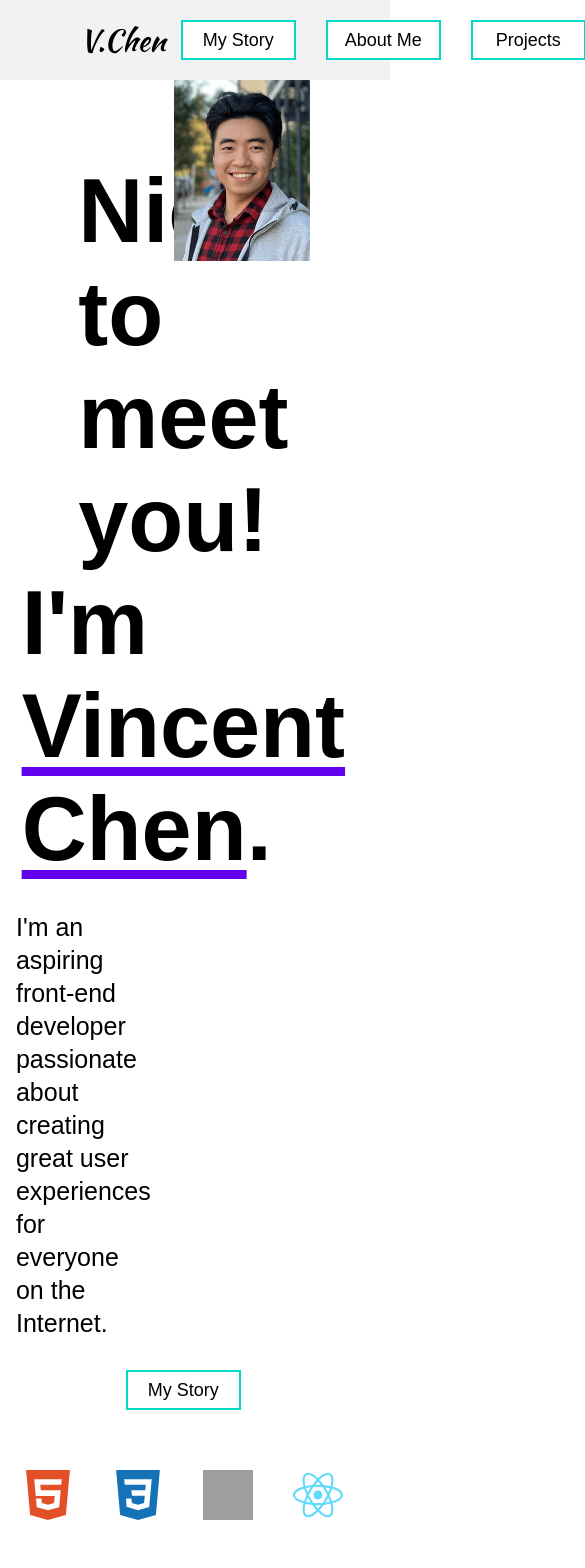
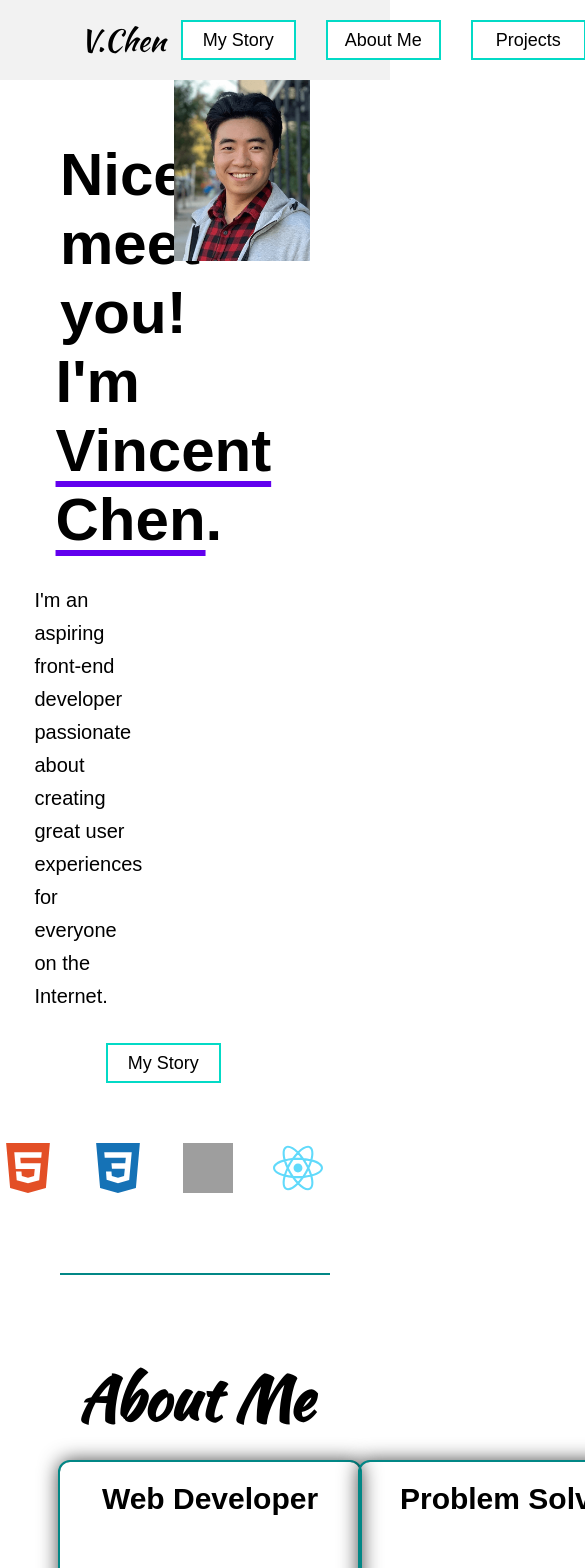
Before and after one commit to VincentChen6345/personal-portfolio, a React (Create React App) app: page / in a window 390 px wide. Shown: the top 1568 px of the page, 585 px wide, since content can reach past the window. Built offline with nearby package versions, Linux system fonts and the light colour scheme; grey boxes are pictures that could not be loaded.

Commit message:
media queries pt 1

```diff
--- a/src/App.css
+++ b/src/App.css
@@ -228,3 +228,36 @@ a {
   width: 30px;
   color: var(--on-background);
 }
+
+@media only screen and (max-width: 1420px) {
+  .heading-primary {
+    font-size: 80px;
+  }
+}
+@media only screen and (max-width: 1320px) {
+  .heading-primary {
+    font-size: 70px;
+  }
+  .summary {
+    padding-right: 150px;
+  }
+}
+@media only screen and (max-width: 1212px) {
+  .app-container {
+    padding: 0 60px;
+  }
+}
+
+@media only screen and (max-width: 1190px) {
+  .introduction-text {
+    padding: 60px 0;
+  }
+}
+@media only screen and (max-width: 1102px) {
+  .heading-primary {
+    font-size: 60px;
+  }
+  .summary {
+    font-size: 20px;
+  }
+}
--- a/src/App.jsx
+++ b/src/App.jsx
@@ -43,18 +43,22 @@ function App() {
               <li className="li btn btn-slide">My Story</li>
             </Link>
 
+            <Link to="/">
               <li
                 className="li btn btn-slide"
                 onClick={() => handleClickScroll(2)}
               >
                 About Me
               </li>
+            </Link>
+            <Link to="/">
               <li
                 className="li btn btn-slide"
                 onClick={() => handleClickScroll(3)}
               >
                 Projects
               </li>
+            </Link>
 
             <a href="https://www.youtube.com/channel/UCCGDEl1BE_1lJ1JR6kk653w">
               <li className="li btn btn-slide">Youtube</li>
--- a/src/components/Card.css
+++ b/src/components/Card.css
@@ -39,3 +39,13 @@
   list-style: none;
   text-indent: 20px;
 }
+@media only screen and (max-width: 1212px) {
+  .card-icon {
+    width: 300px;
+    height: 250px;
+  }
+  .description {
+    font-size: 16px;
+    height: 80%;
+  }
+}
--- a/src/components/MainPage.css
+++ b/src/components/MainPage.css
@@ -90,3 +90,8 @@ div input {
   justify-content: center;
   height: 40px;
 }
+@media only screen and (max-width: 1212px) {
+  .divider.top {
+    margin-top: 20px;
+  }
+}
--- a/src/components/MainPage.jsx
+++ b/src/components/MainPage.jsx
@@ -55,7 +55,7 @@ export const MainPage = () => {
         </div>
       </header>
       <section className="about-me-section" id="about-me-section">
-        <div className="divider"></div>
+        <div className="divider top"></div>
         <h1 className="section-heading">About Me</h1>
         <div className="card-section">
           <Card number="1" />
--- a/src/components/ProjectSlider.css
+++ b/src/components/ProjectSlider.css
@@ -7,7 +7,6 @@
   position: relative;
   height: 562.5px;
 
-  /* max-width: 1100px; */
   /* Image ratio 16:9 */
   width: 1000px;
   overflow: hidden;
@@ -94,3 +93,21 @@
 .project-overview:hover {
   opacity: 1;
 }
+
+@media only screen and (max-width: 1050px) {
+  .js-slider {
+    height: 506.25px;
+
+    /* Image ratio 16:9 */
+    width: 900px;
+  }
+}
+
+@media only screen and (max-width: 951px) {
+  .js-slider {
+    height: 450px;
+
+    /* Image ratio 16:9 */
+    width: 800px;
+  }
+}
```
Lines whose indentation alone changed are shown as unchanged.
